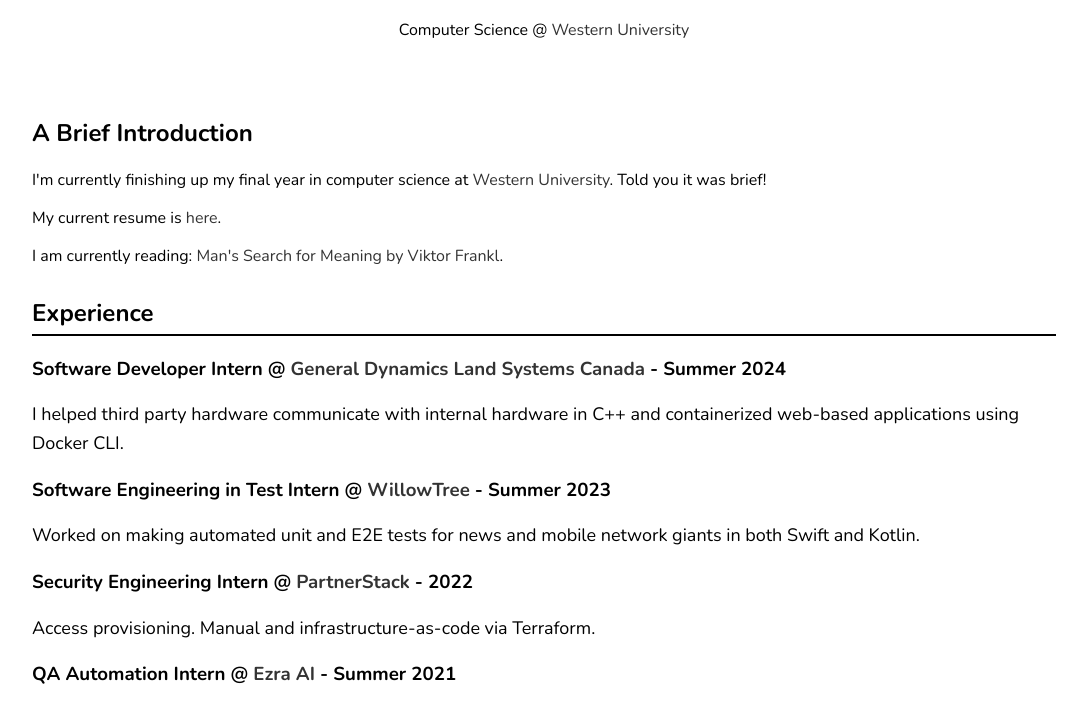
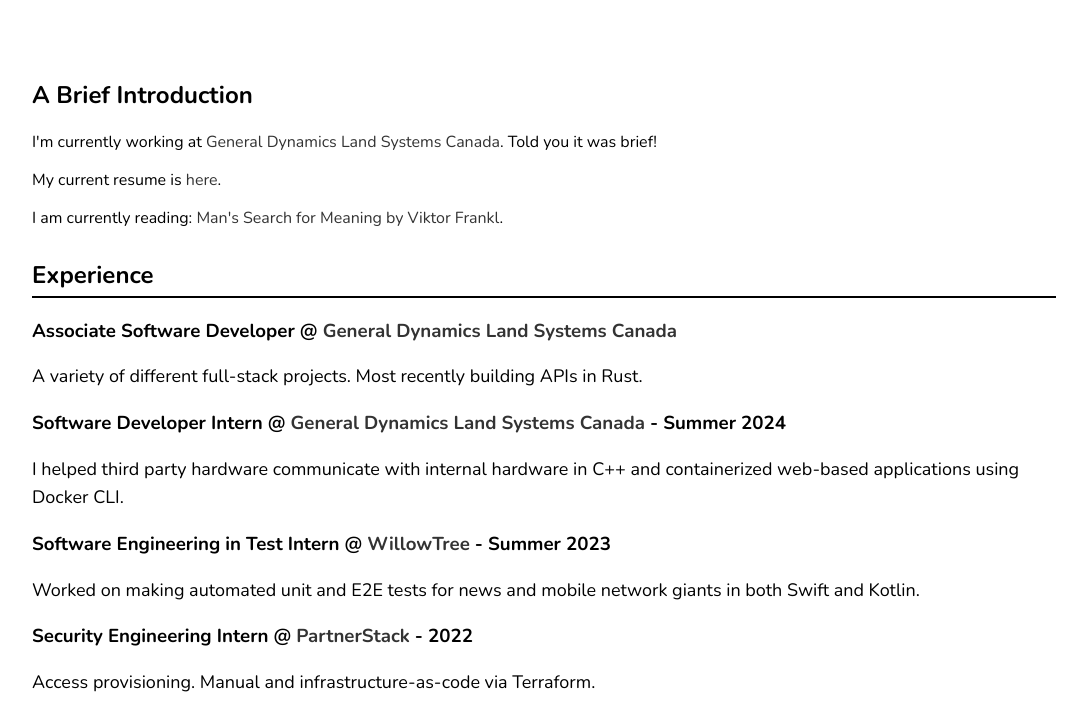
Before and after one commit to mattotchet/mattotchet.github.io, a plain HTML site: page index.html in a window 1280 px wide. Shown: the part 87-790 px from the top of the page, without its empty margins (96-1183 px from the left). Drawn offline with nearby package versions, Linux system fonts and the light colour scheme.

Commit message:
added in FT GD

```diff
--- a/index.html
+++ b/index.html
@@ -53,13 +53,12 @@ a:hover {
 
 <div class="header">
   <h1>Matthew Otchet</h1>
-  <p>Computer Science @ <a href="https://www.csd.uwo.ca/" target="_blank">Western University</a></p>
 </div>
 
 <div class="main">
     <section class="about">
         <h2>A Brief Introduction</h2>
-        <p>I'm currently finishing up my final year in computer science at <a href="https://www.uwo.ca/index.html" target="_blank">Western University</a>. Told you it was brief!</p>
+        <p>I'm currently working at <a href="https://www.gdlscanada.com/" target="_blank">General Dynamics Land Systems Canada</a>. Told you it was brief!</p>
         <p>My current resume is <a href="Matthew_Otchet_Resume.pdf" target="_blank">here</a>.</p>
         <p>I am currently reading: <a href="https://www.goodreads.com/book/show/4069.Man_s_Search_for_Meaning" target="_blank">Man's Search for Meaning by Viktor Frankl</a>.</p>
       </section>
@@ -67,7 +66,11 @@ a:hover {
   <section class="experience">
     <h2>Experience</h2>
     <div class="job">
-      <h3>Software Developer Intern @ <a href="https://app.gdls.com/" target="_blank">General Dynamics Land Systems Canada</a> - Summer 2024</h3>
+      <h3> Associate Software Developer @ <a href="https://www.gdlscanada.com/" target="_blank">General Dynamics Land Systems Canada</a> </h3>
+      <p>A variety of different full-stack projects. Most recently building APIs in Rust.</p>
+    </div>
+    <div class="job">
+      <h3>Software Developer Intern @ <a href="https://www.gdlscanada.com/" target="_blank">General Dynamics Land Systems Canada</a> - Summer 2024</h3>
       <p>I helped third party hardware communicate with internal hardware in C++ and containerized web-based applications using Docker CLI.</p>
     </div>
     <div class="job">
```
